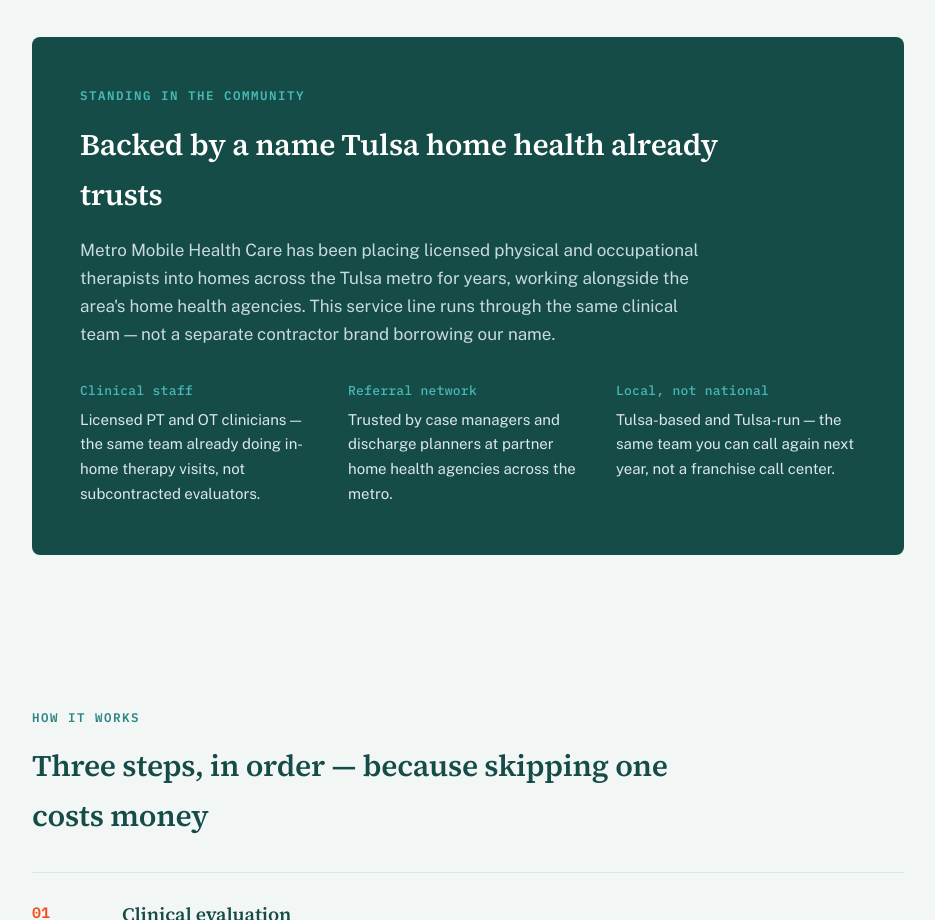
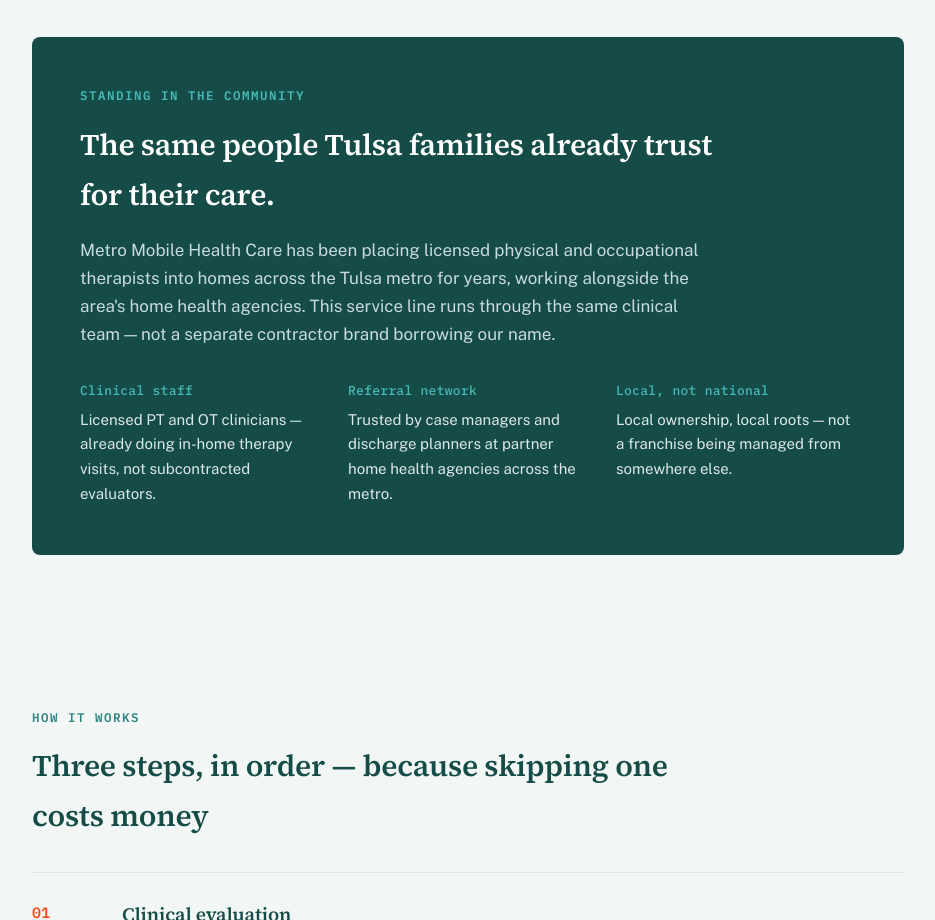
Before and after one commit to metromobilehc-beep/aging, a plain HTML site: page aging-in-place.html in a window 1280 px wide. Shown: the part 1960-2880 px from the top of the page, without its empty margins (172-1107 px from the left). Drawn offline with nearby package versions, Linux system fonts and the light colour scheme.

Commit message:
Add files via upload

```diff
--- a/aging-in-place.html
+++ b/aging-in-place.html
@@ -273,12 +273,12 @@
 <section>
   <div class="credibility">
     <div class="section-label" style="color:var(--moss-soft);">Standing In The Community</div>
-    <h2>Backed by a name Tulsa home health already trusts</h2>
+    <h2>The same people Tulsa families already trust for their care.</h2>
     <p class="lede">Metro Mobile Health Care has been placing licensed physical and occupational therapists into homes across the Tulsa metro for years, working alongside the area's home health agencies. This service line runs through the same clinical team — not a separate contractor brand borrowing our name.</p>
     <div class="cred-grid">
       <div class="cred-item">
         <span class="mono">Clinical staff</span>
-        <p>Licensed PT and OT clinicians — the same team already doing in-home therapy visits, not subcontracted evaluators.</p>
+        <p>Licensed PT and OT clinicians — already doing in-home therapy visits, not subcontracted evaluators.</p>
       </div>
       <div class="cred-item">
         <span class="mono">Referral network</span>
@@ -286,7 +286,7 @@
       </div>
       <div class="cred-item">
         <span class="mono">Local, not national</span>
-        <p>Tulsa-based and Tulsa-run — the same team you can call again next year, not a franchise call center.</p>
+        <p>Local ownership, local roots — not a franchise being managed from somewhere else.</p>
       </div>
     </div>
   </div>
```
